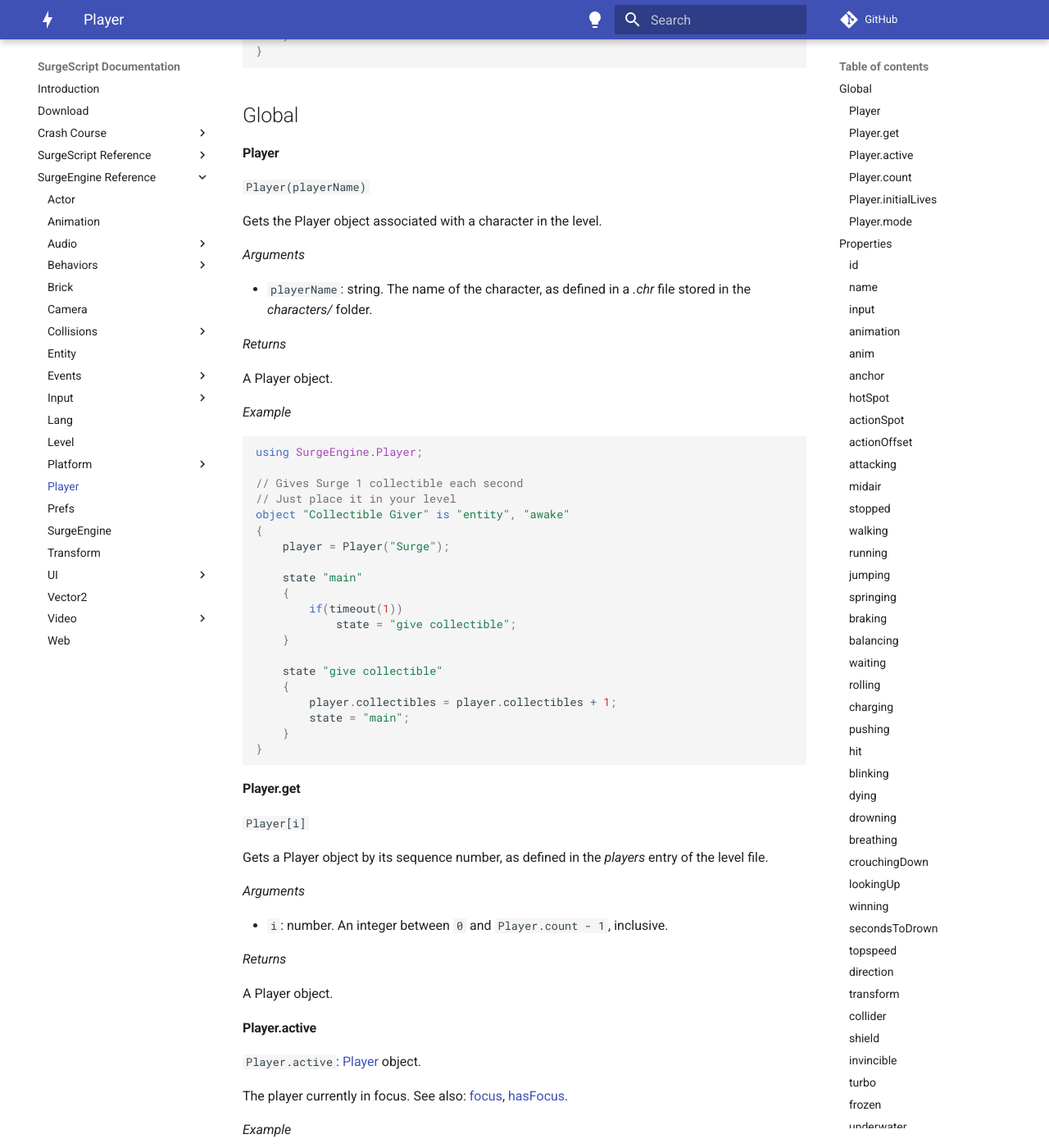
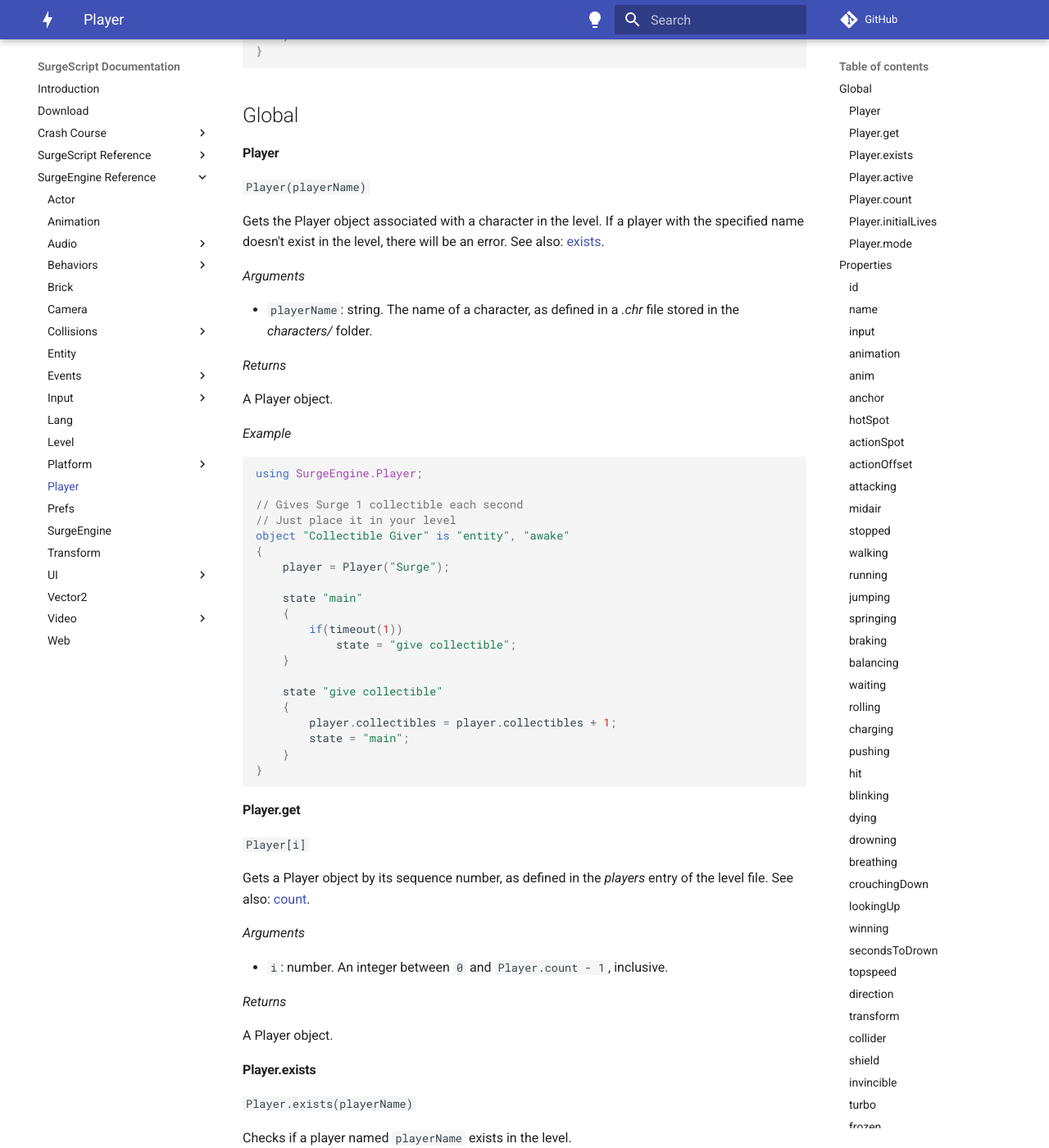
Before and after one commit to alemart/surgescript, an MkDocs documentation site: the page built from docs/engine/player.md, in a window 1280 px wide and 1400 px high, scrolled down 529 px. Shown: the whole window at 82% size. Built offline with MkDocs 1.6.1 and Material for MkDocs 9.7.7, drawn with Linux system fonts in a browser that asks for light colours; comment, search, counter and statistics services are not loaded; some of the changed text lies outside the part shown.

Commit message:
Docs: add Player.exists. Small changes.

```diff
--- a/docs/engine/player.md
+++ b/docs/engine/player.md
@@ -28,11 +28,11 @@
 
 `Player(playerName)`
 
-Gets the Player object associated with a character in the level.
+Gets the Player object associated with a character in the level. If a player with the specified name doesn't exist in the level, there will be an error. See also: [exists](#playerexists).
 
 *Arguments*
 
-* `playerName`: string. The name of the character, as defined in a *.chr* file stored in the *characters/* folder.
+* `playerName`: string. The name of a character, as defined in a *.chr* file stored in the *characters/* folder.
 
 *Returns*
 
@@ -66,7 +66,7 @@
 
 `Player[i]`
 
-Gets a Player object by its sequence number, as defined in the *players* entry of the level file.
+Gets a Player object by its sequence number, as defined in the *players* entry of the level file. See also: [count](#playercount).
 
 *Arguments*
 
@@ -75,6 +75,20 @@
 *Returns*
 
 A Player object.
+
+#### Player.exists
+
+`Player.exists(playerName)`
+
+Checks if a player named `playerName` exists in the level.
+
+*Arguments*
+
+* `playerName`: string. The name of a character.
+
+*Returns*
+
+Returns `true` if such a player exists in the level.
 
 #### Player.active
 
```
Also changed, not shown: other parts of docs/engine/player.md (+1 -1 lines).
